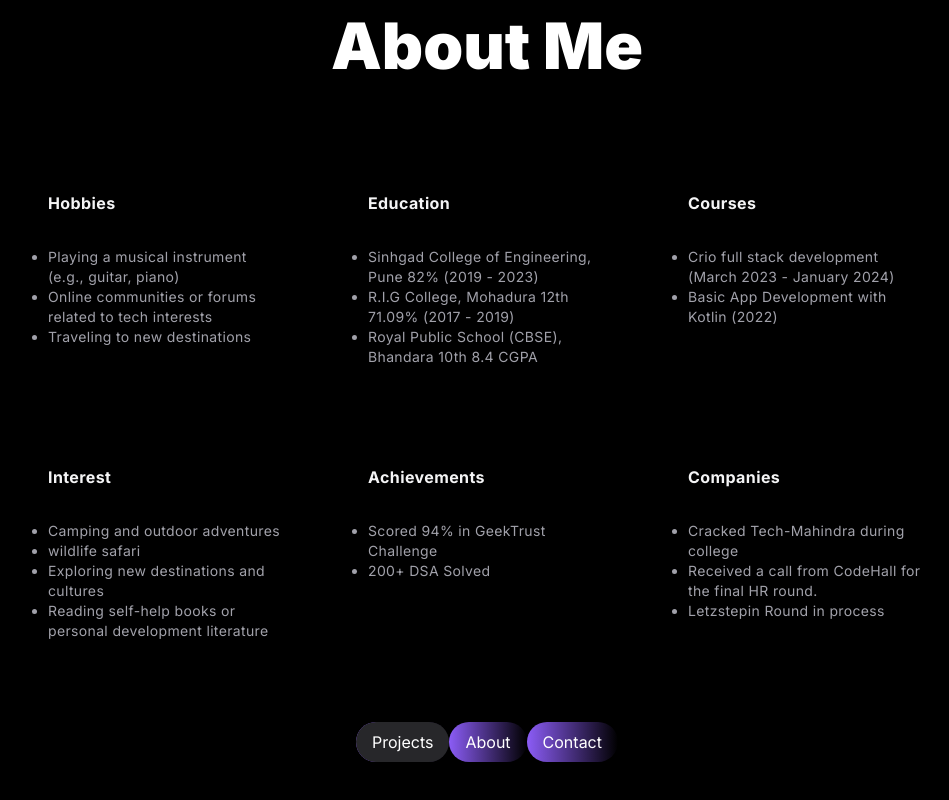
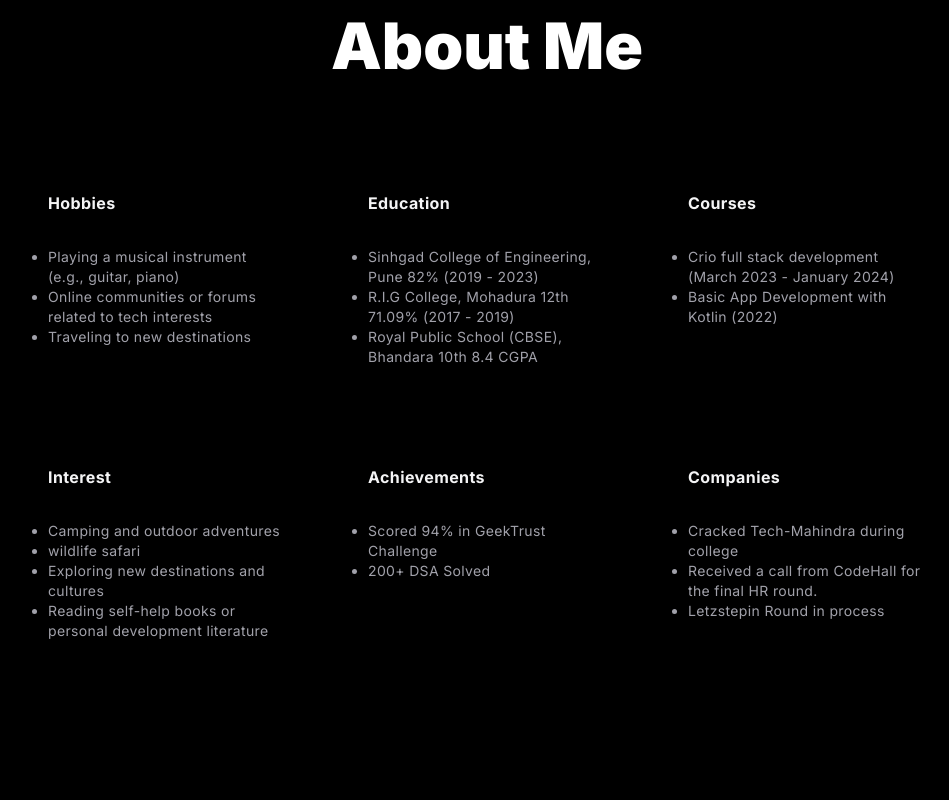
Before and after one commit to kunalborkar2001/Next-Portfolio, a Next.js app: page / in a window 1280 px wide. Shown: the part 1964-2764 px from the top of the page, without its empty margins (153-1102 px from the left). After the commit the page ends 2686 px from the top, so only its background shows below. Built offline with nearby package versions, Linux system fonts and the light colour scheme.

Commit message:
adjusted overflow

```diff
--- a/src/app/page.tsx
+++ b/src/app/page.tsx
@@ -2,19 +2,27 @@
 
 import Navbar from '../components/Navbar'
 import HeroSection from "../components/HeroSection"
-import HomeTabs from "../components/HomeTabs"
 import CardHoverEffectSkills from "../components/AboutMe"
 
 export default function Home() {
 
   return (
-    <>
+    <div className='w-full relative'>
       <Navbar />
       <main>
         <HeroSection />
         <CardHoverEffectSkills />
-        <HomeTabs />
+
       </main>
-    </>
+
+      <div className='absolute top-3 left-3'>
+        <div className="relative inline-flex h-12 overflow-hidden rounded-full p-[1px] focus:outline-none focus:ring-2 focus:ring-slate-400 focus:ring-offset-2 focus:ring-offset-slate-50">
+          <span className="absolute inset-[-1000%] animate-[spin_2s_linear_infinite] bg-[conic-gradient(from_90deg_at_50%_50%,#E2CBFF_0%,#393BB2_50%,#E2CBFF_100%)]" />
+          <span className="inline-flex h-full w-full cursor-pointer items-center justify-center rounded-full bg-slate-950 px-3 py-1 text-sm font-medium text-white backdrop-blur-3xl">
+            Views &nbsp; <span className='text-[green]'>{2}</span>
+          </span>
+        </div>
+      </div>
+    </div>
   );
 }
--- a/src/components/HomeTabs.jsx
+++ /dev/null
@@ -1,64 +0,0 @@
-"use client";
-
-import Image from "next/image";
-import { Tabs } from "./ui/tabs";
-import Link from "next/link";
-
-
-export default function HomeTabs() {
-    const tabs = [
-        {
-            title: "Projects",
-            value: "projects",
-            content: (
-                <div className="w-full overflow-hidden relative h-full rounded-2xl p-10 text-xl md:text-4xl font-bold text-white ">
-                    <Link href='/projects'>
-                        <DummyContent src="/assets/Tabs/project.jpeg" />
-                    </Link>
-                </div>
-            ),
-        },
-        {
-            title: "About",
-            value: "about",
-            content: (
-                <Link href="#about">
-                    <div className="w-full overflow-hidden relative h-full rounded-2xl p-10 text-xl md:text-4xl font-bold text-white ">
-                        <DummyContent src="/assets/Tabs/about.jpeg" />
-                    </div>
-                </Link>
-            ),
-        },
-        {
-            title: "Contact",
-            value: "contact",
-            content: (
-                <Link href='/contact' >
-                    <div className="w-full overflow-hidden relative h-full rounded-2xl p-10 text-xl md:text-4xl font-bold text-white ">
-                        <DummyContent src="/assets/Tabs/contact.jpeg" />
-                    </div>
-                </Link>
-            ),
-        },
-
-
-    ];
-
-    return (
-        <div className="h-[20rem] md:h-[40rem] [perspective:1000px] relative b flex flex-col max-w-5xl mx-auto w-full  items-start justify-start my-30">
-            <Tabs tabs={tabs} />
-        </div>
-    );
-}
-
-const DummyContent = ({ src }) => {
-    return (
-        <Image
-            src={src}
-            alt="dummy image"
-            width="1000"
-            height="1000"
-            className="object-contain  h-[90%] sm:h-[100%]  absolute  inset-x-0 w-full mx-auto  hover:scale-105 hover:transition-all ease-in duration-400"
-        />
-    );
-};
--- a/src/components/ui/hero-parallax.tsx
+++ b/src/components/ui/hero-parallax.tsx
@@ -61,7 +61,7 @@ export const HeroParallax = ({
     return (
         <div
             ref={ref}
-            className="bg-black py-40 overflow-auto  antialiased relative flex flex-col self-auto [perspective:1000px] [transform-style:preserve-3d]"
+            className="bg-black py-40 overflow-x-hidden overflow-y-auto  antialiased relative flex flex-col self-auto [perspective:1000px] [transform-style:preserve-3d]"
         >
             <Header />
             <motion.div
```
